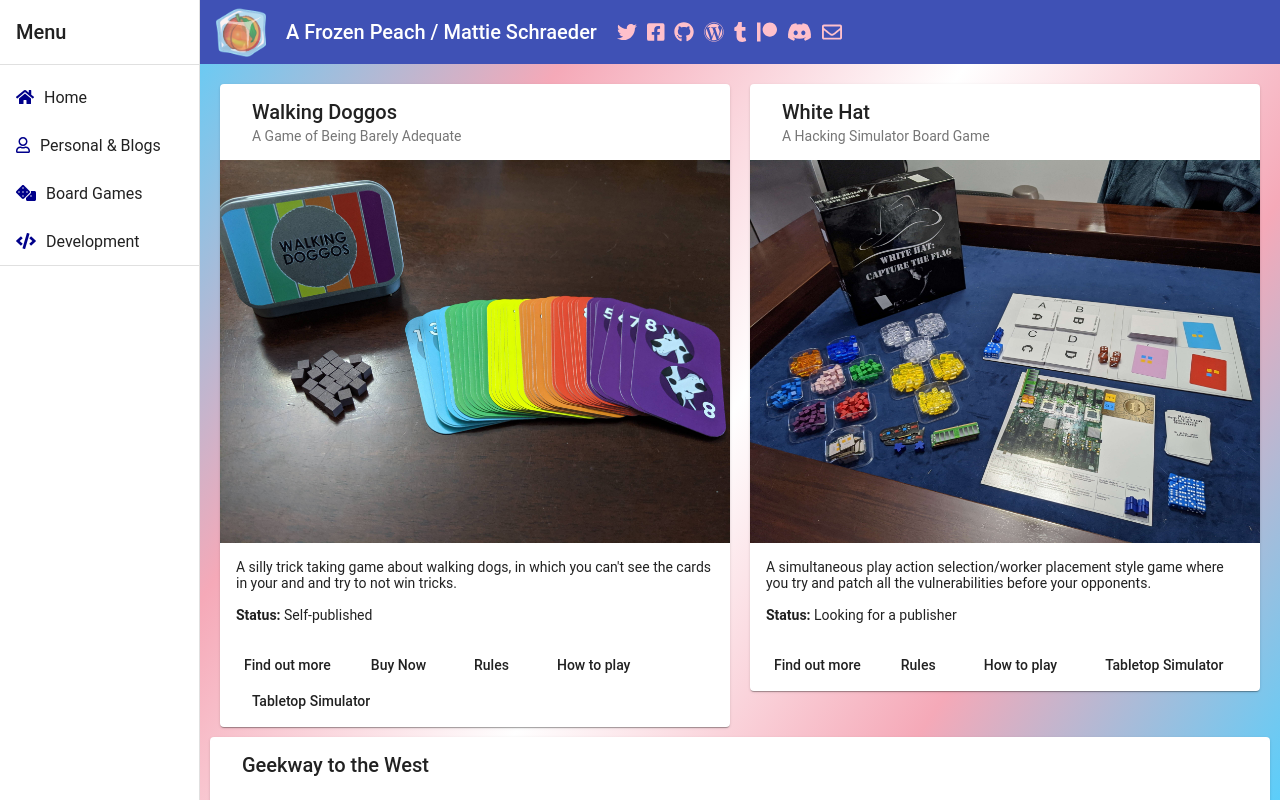
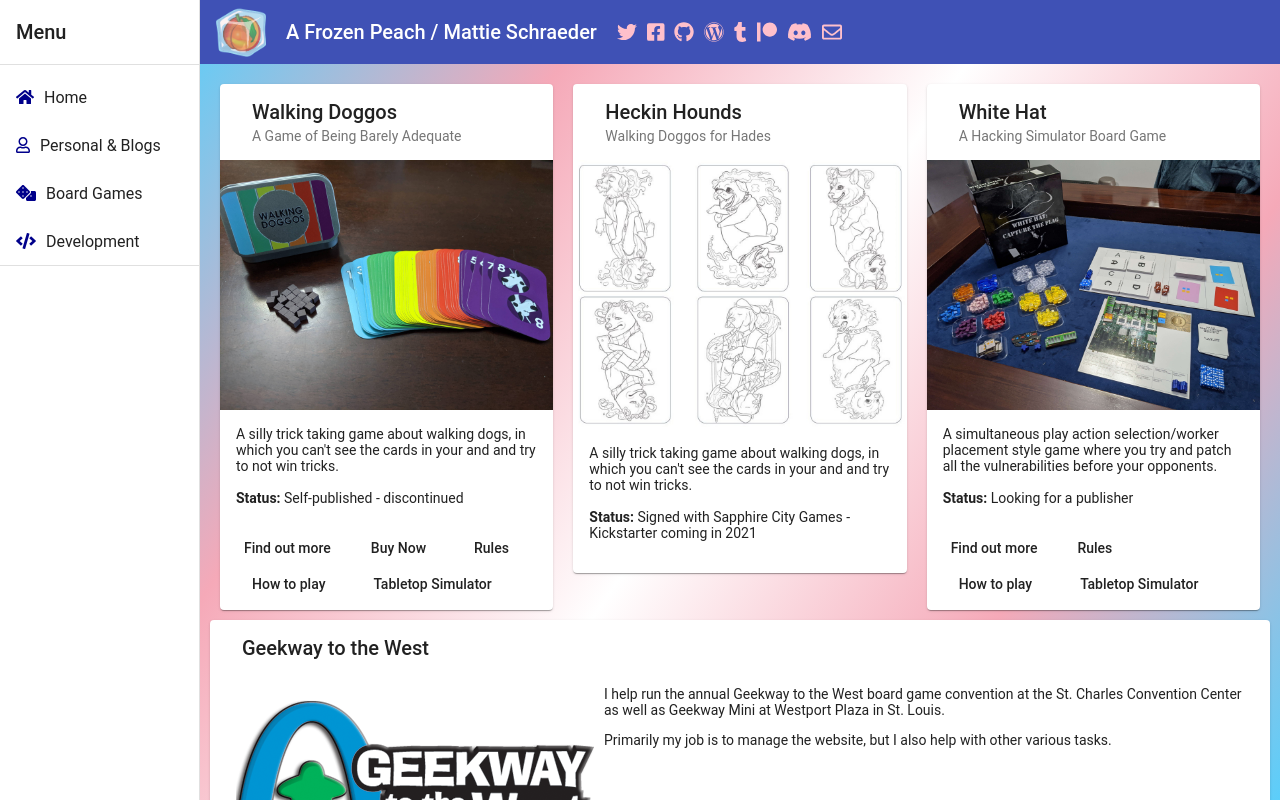
Before and after one commit to afrozenpeach/afrozenpeach, an Angular app: page /boardgames in a window 1280 px wide. Built offline with nearby package versions, Linux system fonts and the light colour scheme.

Commit message:
Update with Heckin Hounds and PixelPop Festival

```diff
--- a/src/app/boardgames/boardgames.types.ts
+++ b/src/app/boardgames/boardgames.types.ts
@@ -18,7 +18,7 @@ export const Games: Game[] = [
         subtitle: 'A Game of Being Barely Adequate',
         imageUrl: 'assets/images/WalkingDoggosCards.jpg',
         content: 'A silly trick taking game about walking dogs, in which you can\'t see the cards in your and and try to not win tricks.',
-        status: 'Self-published',
+        status: 'Self-published - discontinued',
         buttons: [
             {
                 text: 'Find out more',
@@ -40,6 +40,16 @@ export const Games: Game[] = [
                 text: 'Tabletop Simulator',
                 clickUrl: 'https://steamcommunity.com/sharedfiles/filedetails/?id=1701859774'
             }
+        ]
+    },
+    {
+        title: 'Heckin Hounds',
+        subtitle: 'Walking Doggos for Hades',
+        imageUrl: 'assets/images/HeckinHounds.jpg',
+        content: 'A silly trick taking game about walking dogs, in which you can\'t see the cards in your and and try to not win tricks.',
+        status: 'Signed with Sapphire City Games - Kickstarter coming in 2021',
+        buttons: [
+
         ]
     },
     {
--- a/src/app/boardgames/game-container/game-container.component.html
+++ b/src/app/boardgames/game-container/game-container.component.html
@@ -33,4 +33,20 @@
             <button mat-button (click)="redirect('https://www.youtube.com/watch?v=pMfI1oUwm5w')">Find out more</button>
         </mat-card-actions>
     </mat-card>
+
+    <br/>
+
+    <mat-card>
+        <mat-card-header>
+            <mat-card-title>Designing Board Games for Inclusivity - PixelPop Festival 2021</mat-card-title>
+        </mat-card-header>
+        <mat-card-content>
+            <img class="floatLeft padme" src="assets/images/pixelpop.png" width="246">
+            <p>Inclusivity in video games has been something discussed for several years in depth, but the topic doesn’t come up as much in the board game industry. When it is, it’s often written off as a non-issue. In this talk I will be going over subjects such as designing themes, player interactions, artwork, and rules to be as inclusive as possible while not sacrificing your creative visions.</p>
+            <div class="clear"></div>
+        </mat-card-content>
+        <mat-card-actions align="start">
+            <button mat-button (click)="redirect('https://www.youtube.com/watch?v=5Dotzq7SvpU')">Find out more</button>
+        </mat-card-actions>
+    </mat-card>
 </div>
```
Also changed, not shown: src/assets/images/HeckinHounds.jpg (added), src/assets/images/pixelpop.png (added).
